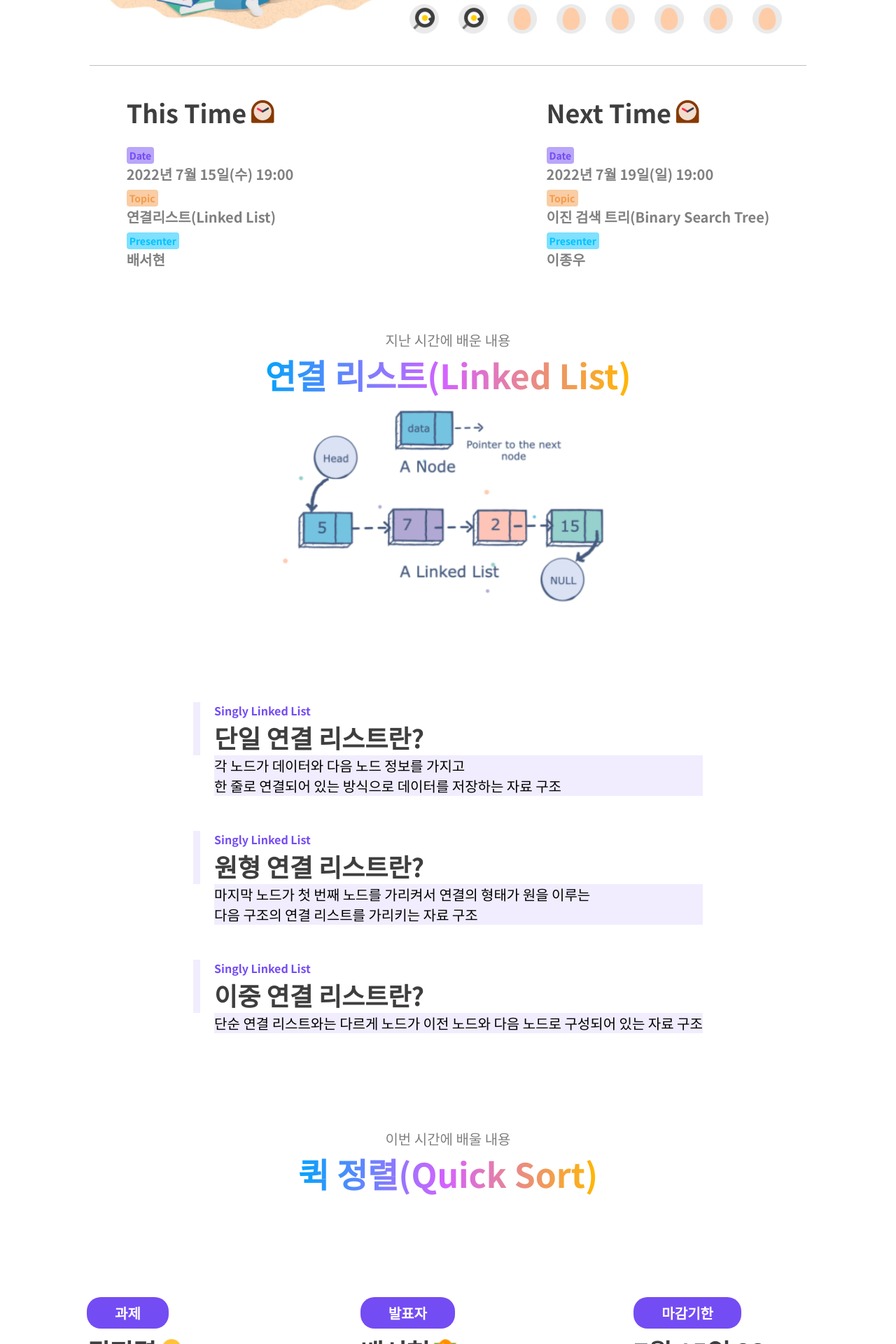
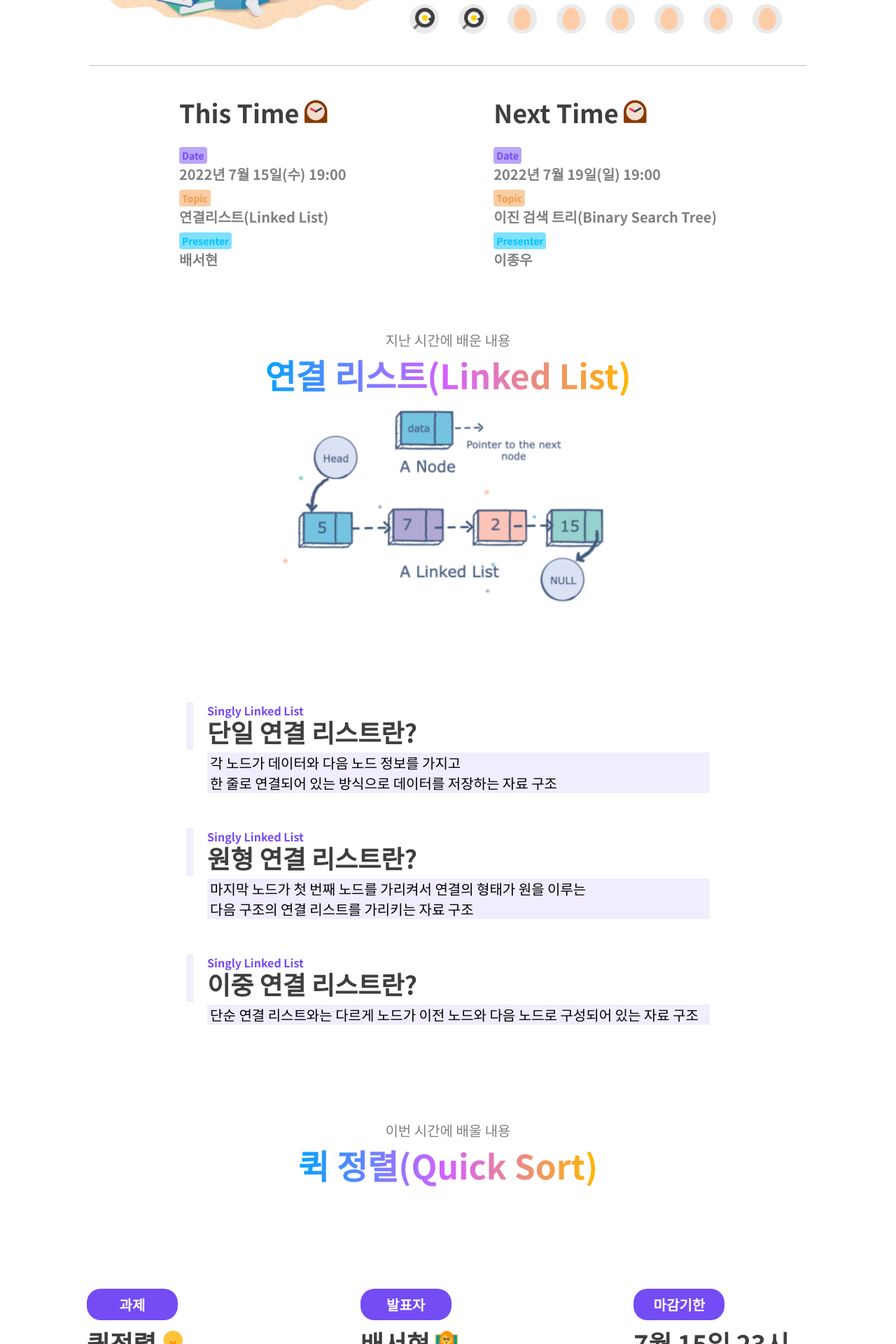
Before and after one commit to baebae02/pybo-frontend, a Vue app: page /study in a window 1280 px wide. Shown: the part 460-2380 px from the top of the page at 70% size. Built offline with nearby package versions, Linux system fonts and the light colour scheme.

Commit message:
feat: study page

```diff
--- a/src/components/PurpleBtn.vue
+++ b/src/components/PurpleBtn.vue
@@ -19,12 +19,13 @@ export default {
 <style>
 .btn {
   background-color: rgba(116, 76, 243, 1);
+  width: 130px;
   color: #FFFFFF;
   font-size: 20px;
-  width: fit-content;
+  padding: 8px 0;
+  text-align: center;
   font-weight: bold;
   border-radius: 20px;
-  padding: 8px 40px;
 }
 @media (max-width: 800px) {
 
--- a/src/views/Study.vue
+++ b/src/views/Study.vue
@@ -56,7 +56,7 @@
             <div class="subject">연결 리스트(Linked List)</div>
             <img src="@/assets/study/linkedList.png" style="margin-top: 10px;" alt=""/>
         </div>
-        <div class="contents">
+        <div>
             <div class="item">
                 <div class="left" style="background-color: rgba(116, 76, 243, 0.1);"></div>
                 <div class="right">
@@ -201,9 +201,9 @@ export default {
 
     .plan {
         display: flex;
-        width: 100%;
+        width: 60%;
         flex-direction: row;
-        justify-content: space-around;
+        justify-content: space-between;
     }
     .time {
         display: flex;
@@ -264,12 +264,17 @@ export default {
         grid-template-columns: 10px 1fr;
         flex-direction: column;
         column-gap: 20px;
+        row-gap: 4px;
         .right {
           display: flex;
           flex-direction: column;
         }
+        .right span:nth-child(2) {
+          margin-top: -8px;
+        }
         .contents {
           background-color: rgba(116, 76, 243, 0.1);
+          padding: 0 16px 0 4px;
         }
     }
     .contents {
@@ -286,6 +291,8 @@ export default {
         .topic {
           display: flex;
           align-items: center;
+          flex-wrap: wrap;
+          gap: 2px;
         }
     }
 
```
